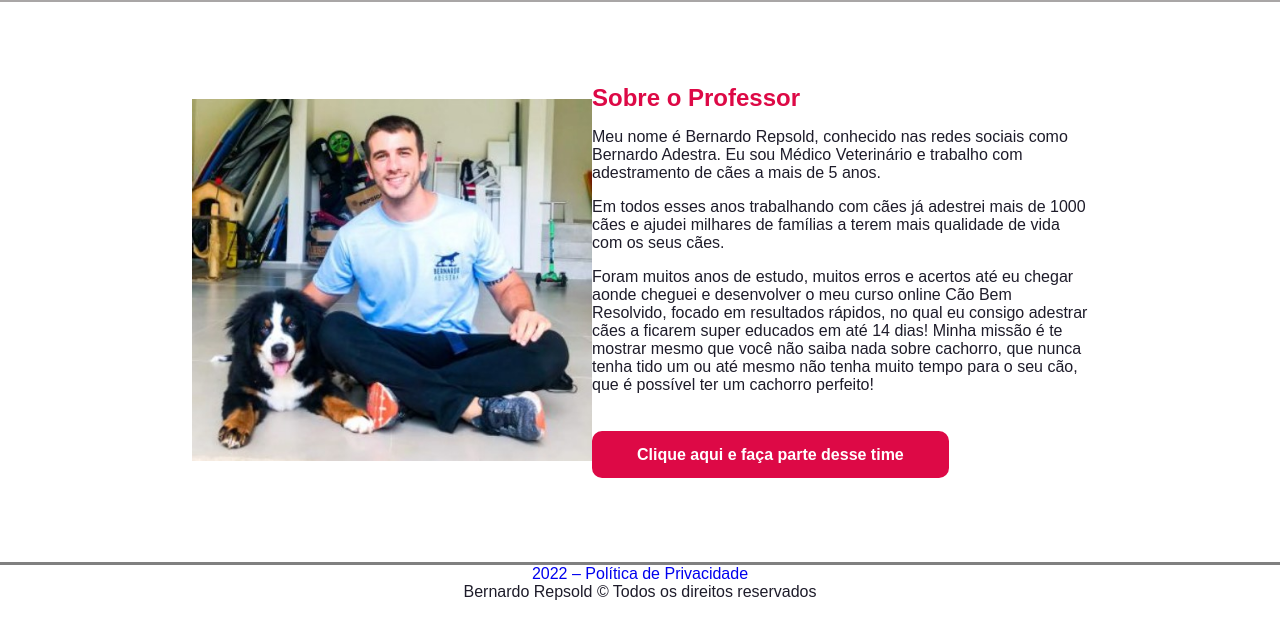
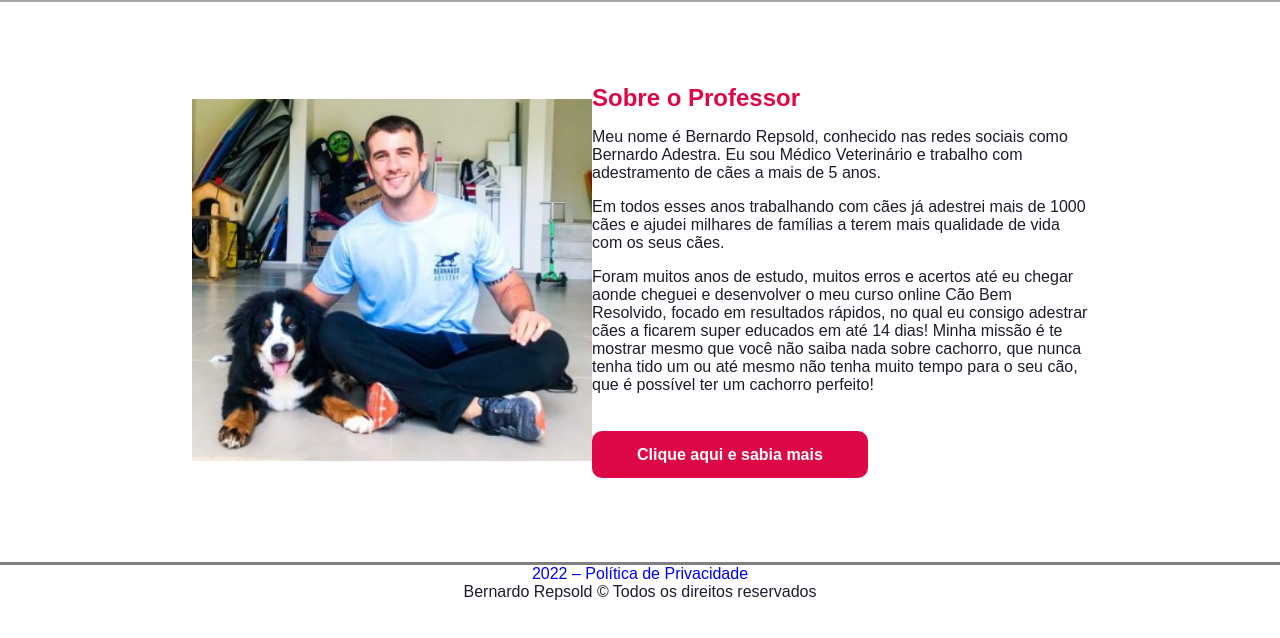
Before and after one commit to mercadodigtal/caobemresolvido, a plain HTML site: page index.html in a window 1280 px wide. Shown: the part 100-738 px from the top of the page. Drawn offline with Linux system fonts and the light colour scheme.

Commit message:
Update index.html

```diff
--- a/index.html
+++ b/index.html
@@ -41,7 +41,7 @@
                     ter um cachorro perfeito!
                 <br/><br/><br/>
 
-                <p><a href="https://go.hotmart.com/I75814963U" class="home-btn">Clique aqui e faça parte desse time</a></p>
+                <p><a href="https://go.hotmart.com/I75814963U" class="home-btn">Clique aqui e sabia mais</a></p>
             </div>
         </section>
 
```
